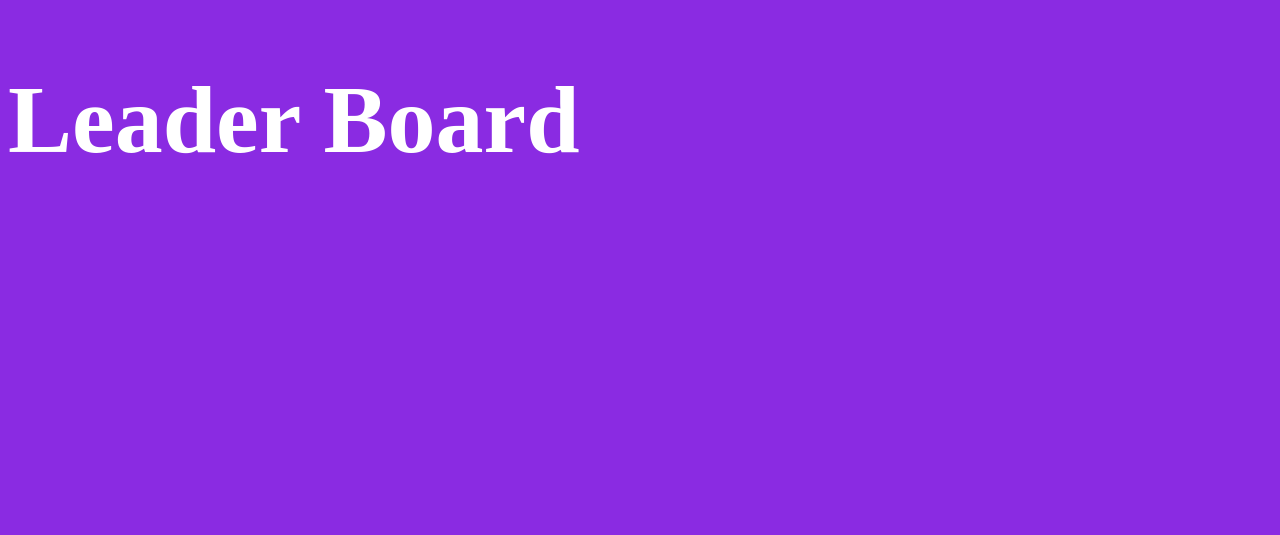
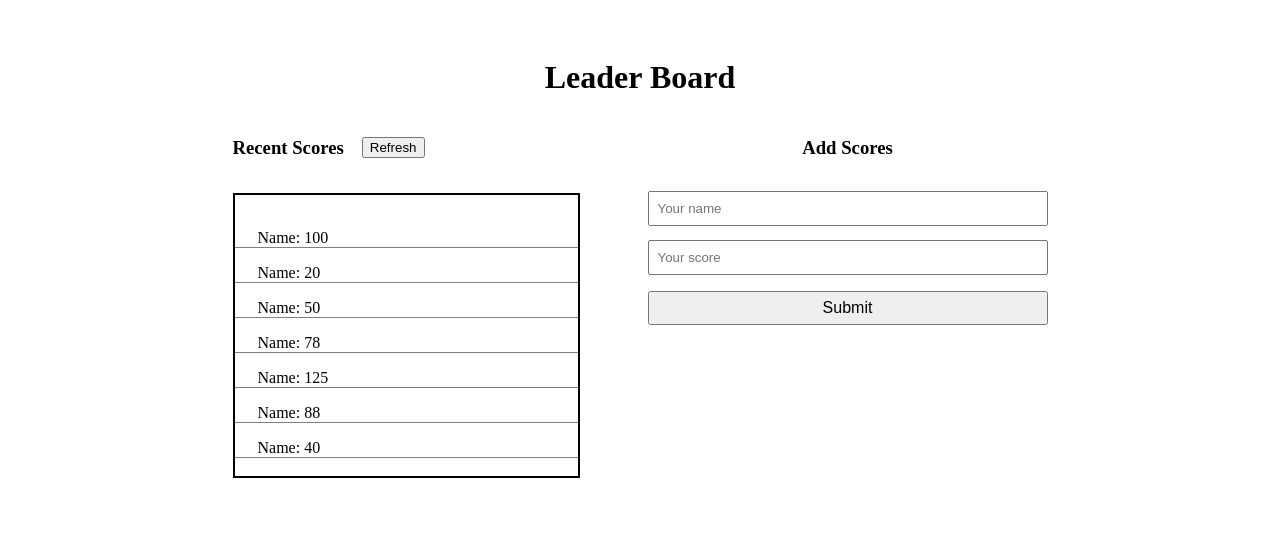
Before and after one commit to Profsain/Leaderboard, a website built with webpack: page src/index.html in a window 1280 px wide. Built offline with nearby package versions, Linux system fonts and the light colour scheme.

Commit message:
Add HTML markup

```diff
--- a/src/index.html
+++ b/src/index.html
@@ -7,6 +7,34 @@
   <title>Leaderboard</title>
 </head>
 <body>
-  <h1>Leader Board</h1>
+  <div class="container">
+    <h1 class="headline">Leader Board</h1>
+    <main class="main">
+      <section class="score-section">
+        <div class="scores-top">
+          <h3 class="section-title">Recent Scores</h3>
+          <button class="refresh-btn">Refresh</button>
+        </div>
+        <ul class="scores">
+          <li>Name: 100</li>
+          <li>Name: 20</li>
+          <li>Name: 50</li>
+          <li>Name: 78</li>
+          <li>Name: 125</li>
+          <li>Name: 88</li>
+          <li>Name: 40</li>
+        </ul>
+      </section>
+      <section class="add-score">
+        <h3 class="section-title">Add Scores</h3>
+        <form action="#" class="form" id="form">
+          <input type="text" name="username" placeholder="Your name">
+          <input type="text" name="userscore" placeholder="Your score">
+          <button type="submit">Submit</button>
+        </form>
+      </section>
+
+    </main>
+  </div>
 </body>
 </html>
--- a/src/style.css
+++ b/src/style.css
@@ -1,6 +1,69 @@
+* {
+  box-sizing: border-box;
+}
+
 body {
-  background-color: blueviolet;
-  color: #fff;
-  font-size: 48px;
-  font-weight: 900;
+  margin: 0;
+  padding: 0;
 }
+
+.container {
+  /* max-width: 1200px; */
+  margin: auto;
+  width: 60%;
+  padding: 38px;
+  text-align: center;
+}
+
+.main {
+  display: flex;
+  flex-direction: row;
+  justify-content: center;
+}
+
+.score-section {
+  margin-right: 68px;
+}
+
+.scores-top {
+  display: flex;
+  flex-direction: row;
+  align-items: center;
+}
+
+.refresh-btn {
+  margin-left: 18px;
+  height: fit-content;
+}
+
+.scores {
+  border: 2px solid black;
+  padding: 0;
+  padding: 18px 0;
+}
+
+.scores li {
+  list-style: none;
+  text-align: left;
+  padding-top: 16px;
+  padding-left: 23px;
+  width: 343px;
+  border-bottom: 1px solid gray;
+}
+
+.form {
+  display: flex;
+  flex-direction: column;
+}
+
+input {
+  margin-top: 14px;
+  padding: 8px;
+  width: 400px;
+}
+
+.form button {
+  margin-top: 16px;
+  font-size: 16px;
+  padding: 6px;
+}
```
